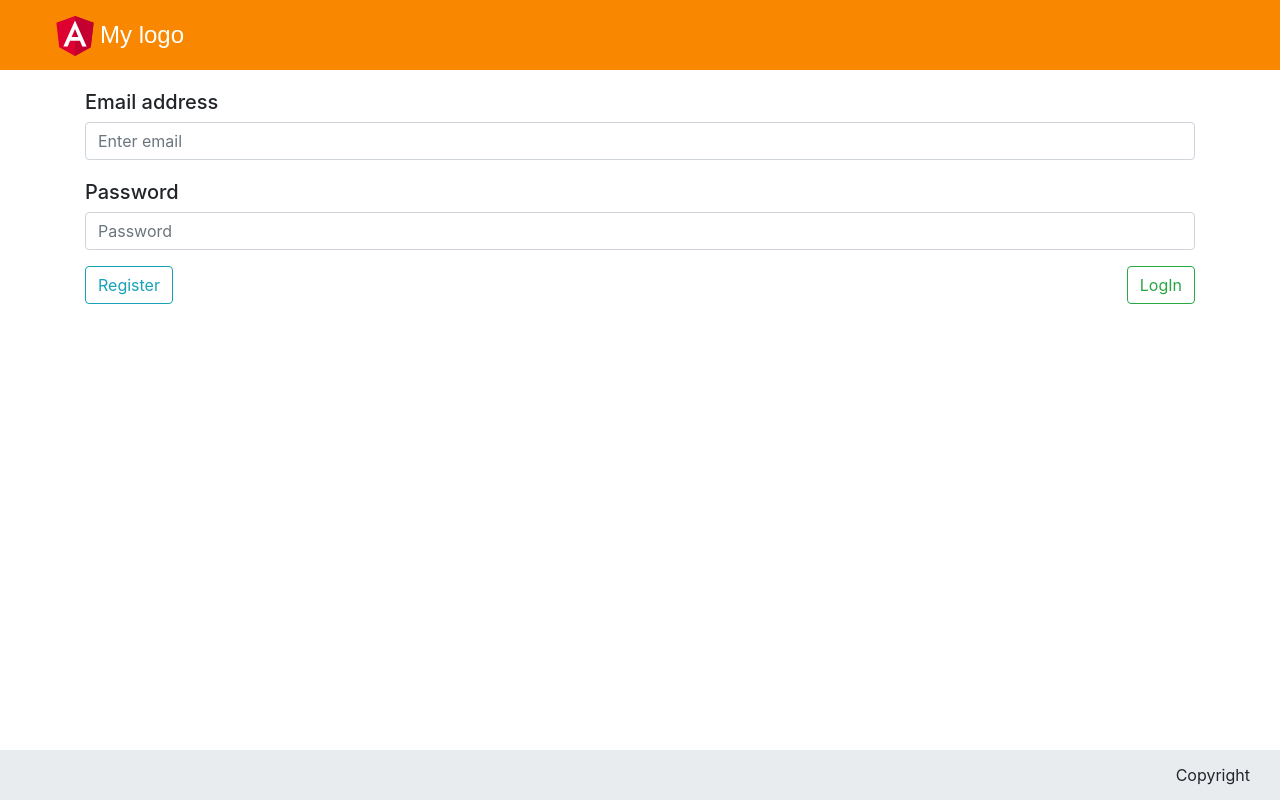
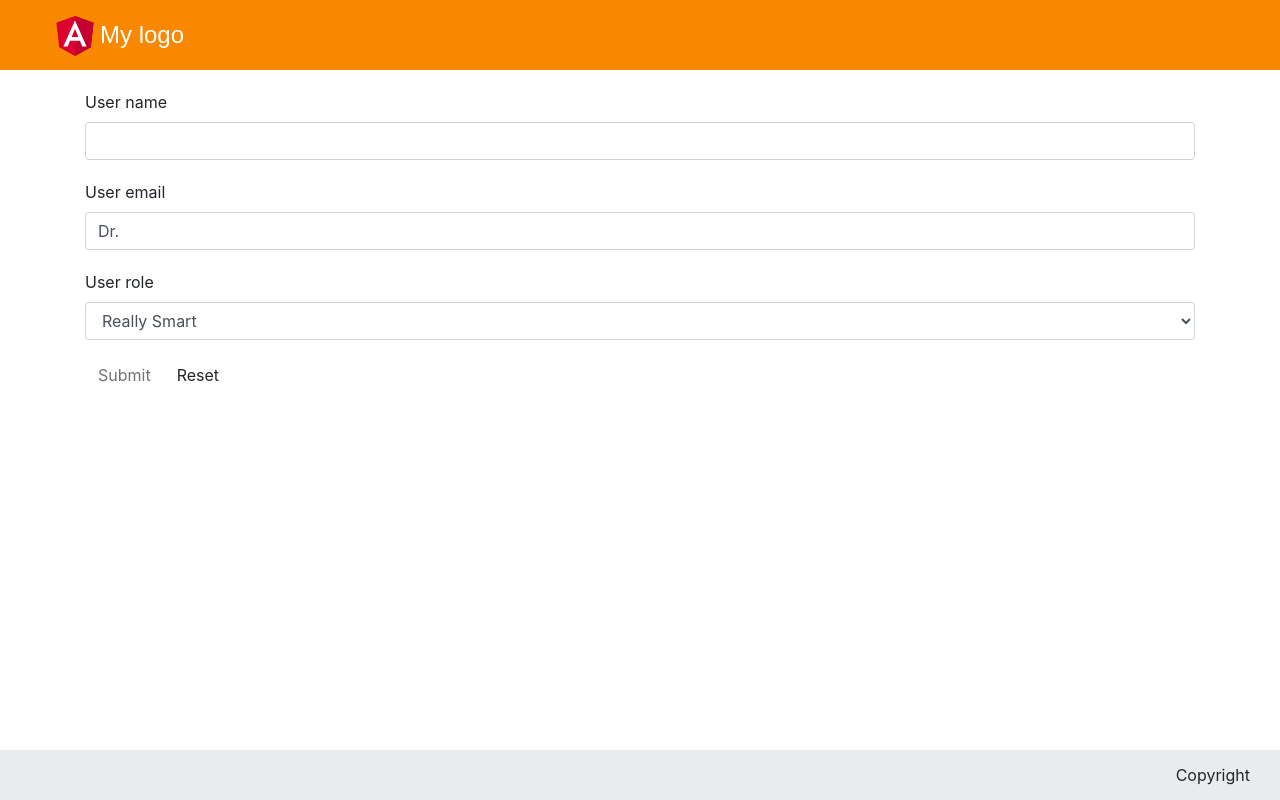
Before and after one commit to Sambl4/Angular_2018Q2, an Angular app: page /authorization in a window 1280 px wide. Built offline with nearby package versions, Linux system fonts and the light colour scheme.

Commit message:
refactor(auth component): add form with validation

```diff
--- a/src/app/authorization/authorization/authorization.component.css
+++ b/src/app/authorization/authorization/authorization.component.css
@@ -22,3 +22,7 @@
 .incorrectData {
   color: red;
 }
+
+.cross-validation-error input {
+  border-left: 5px solid red;
+}
--- a/src/app/authorization/authorization/authorization.component.html
+++ b/src/app/authorization/authorization/authorization.component.html
@@ -1,5 +1,5 @@
 <!-- <button class="btn btn-info" routerLink="../coursesList">Go back</button> -->
-<div>
+<!-- <div>
   <div class="form-group">
     <h5>Email address</h5>
     <div *ngIf="emailExists" class="incorrectData">This email already exists!</div>
@@ -39,4 +39,61 @@
     <button *ngIf="needRegister" (click)="registration()" class="btn btn-outline-info">Register</button>
     <button (click)="login()" class="btn btn-outline-success">LogIn</button>
   </div>
-</div>
+</div> -->
+
+<form #authForm="ngForm">
+  <div [hidden]="authForm.submitted">
+    <div class="cross-validation" [class.cross-validation-error]="authForm.errors?.identityRevealed && (authForm.touched || authForm.dirty)">
+      <div class="form-group">
+        <label for="name">User name</label>
+        <input id="name" name="name" class="form-control"
+              required minlength="4"
+              [(ngModel)]="user.name" #name="ngModel" >
+
+        <div *ngIf="name.invalid && (name.dirty || name.touched)"
+            class="alert alert-danger">
+
+          <div *ngIf="name.errors.required">
+            Name is required.
+          </div>
+          <div *ngIf="name.errors.minlength">
+            Name must be at least 4 characters long.
+          </div>
+
+        </div>
+      </div>
+
+      <div class="form-group">
+        <label for="email">User email</label>
+        <input id="email" class="form-control"
+              name="email" [(ngModel)]="user.email" >
+      </div>
+
+      <div *ngIf="authForm.errors?.identityRevealed && (authForm.touched || authForm.dirty)" class="cross-validation-error-message alert alert-danger">
+          Name cannot match alter ego.
+      </div>
+    </div>
+
+    <div class="form-group">
+      <label for="role">User role</label>
+      <select id="role" name="role" class="form-control"
+              required [(ngModel)]="user.role" #role="ngModel" >
+        <option *ngFor="let p of roles" [value]="p">{{p}}</option>
+      </select>
+
+      <div *ngIf="role.errors && role.touched" class="alert alert-danger">
+        <div *ngIf="role.errors.required">role is required.</div>
+      </div>
+    </div>
+
+    <button type="submit" class="btn btn-default"
+            [disabled]="authForm.invalid">Submit</button>
+    <button type="button" class="btn btn-default"
+            (click)="authForm.resetForm({})">Reset</button>
+  </div>
+
+  <div class="submitted-message" *ngIf="authForm.submitted">
+    <p>You've submitted your user, {{ authForm.value.name }}!</p>
+    <button (click)="authForm.resetForm({})">Add new user</button>
+  </div>
+</form>
--- a/src/app/authorization/authorization/authorization.component.ts
+++ b/src/app/authorization/authorization/authorization.component.ts
@@ -36,20 +36,31 @@ export class AuthorizationComponent implements OnInit {
       userConfirmPass: null,
     };
   }
+  roles = ['Really Smart', 'Super Flexible', 'Weather Changer'];
 
-  login() {
-    if (this.authOptions && this.authOptions.userMail && this.authOptions.userPass) {
-      this.isValid = this.authorizationService.Login(this.authOptions);
-        if(this.isValid) {
-          console.log('logged in successfully');
-          this.router.navigate(['../coursesList']);
-          // this.isValidated = true;
-          return;
-        };
-    } else {
-      this.isValid = false;
-    };
-    this.isValidated = true;
+  user = {
+    email: 'Dr.',
+    name: '',
+    mainPass: 'Dr. What',
+    role: this.roles[0]
+  };
+
+  login(event: Event) {
+    // if (this.authOptions && this.authOptions.userMail && this.authOptions.userPass) {
+    //   this.isValid = this.authorizationService.Login(this.authOptions);
+    //     if(this.isValid) {
+    //       console.log('logged in successfully');
+    //       this.router.navigate(['../coursesList']);
+    //       // this.isValidated = true;
+    //       return;
+    //     };
+    // } else {
+    //   this.isValid = false;
+    // };
+    // this.isValidated = true;
+    // event.preventDefault();
+    // event.stopPropagation();
+    console.log(event)
   }
 
   registration() {
```
